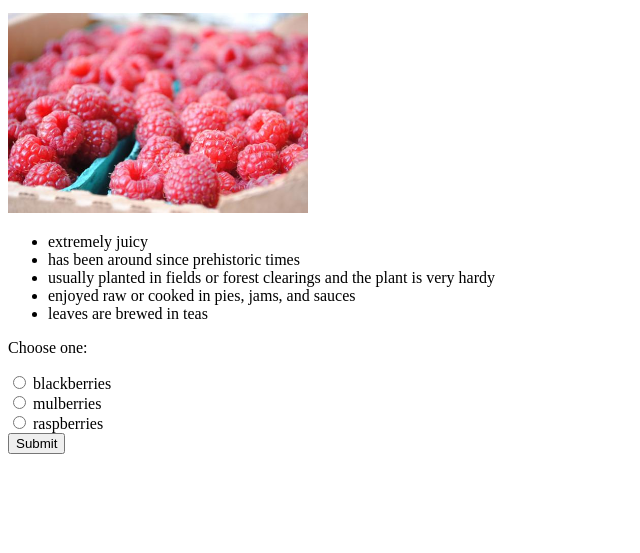
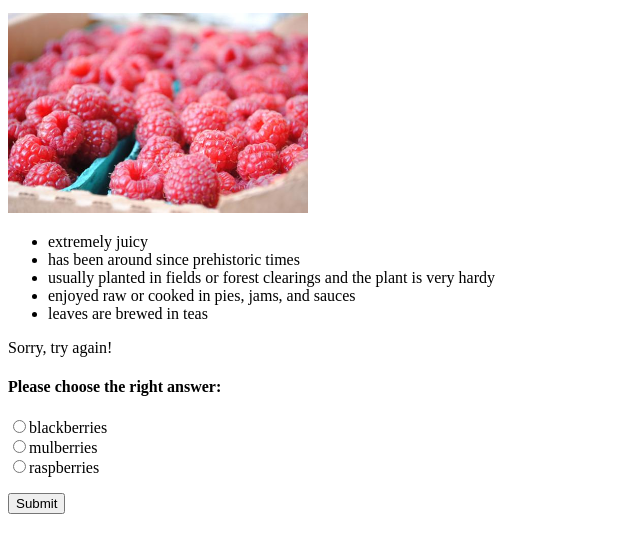
Before and after one commit to cheever100/Fruit-Flash, a plain HTML site: page index.html in a window 1280 px wide. Both pictures are taken after a click on the button "Submit". Shown: the part 101-654 px from the top of the page, without its empty margins (0-640 px from the left). Drawn offline with nearby package versions, Linux system fonts and the light colour scheme.

Commit message:
updated index and js for quiz 1

```diff
--- a/index.html
+++ b/index.html
@@ -22,16 +22,23 @@
 	<li>enjoyed raw or cooked in pies, jams, and sauces</li>
 	<li>leaves are brewed in teas</li>
 </ul>
-<p>Choose one:</p>
-<form>
-  <input type="radio" name="berry" value="blackberries"> blackberries
- 	<br>
-  <input type="radio" name="berry" value="mulberries"> mulberries
-  	<br>
-  <input type="radio" name="berry" value="raspberries" class="yes"> raspberries
-  	<br>
-  <input type="submit" value="Submit">
-</form>
+
+	<div id="answer_box"></div>
+    <p>
+    <h4>Please choose the right answer:</h4>
+<!--         <label><input type="radio" name="berry" value="incorrect.">blackberries</label>
+        <br>
+        <label><input type="radio" name="berry" value="incorrect.">mulberries</label>
+        <br>
+        <label><input type="radio" name="berry" value="CORRECT!">raspberries</label> -->
+        <label><input type="radio" name="berry" value="blackberries">blackberries</label>
+        <br>
+        <label><input type="radio" name="berry" value="mulberries">mulberries</label>
+        <br>
+        <label><input type="radio" name="berry" value="raspberries">raspberries</label>
+        <br>
+    </p>
+    <p><input type="button" value="Submit"></p>
 
 </body>
 
--- a/js/main.js
+++ b/js/main.js
@@ -1,40 +1,16 @@
-
-
+var answers = {q1:"raspberries"}
 
 $(document).ready(function(){
+        $("input[type='button']").click(function(){
+        	var radioValue = $("input[name='berry']:checked").val();
 
-	$(document).submit(function(e){
-		e.preventDefault();
+            if( radioValue == answers.q1 ) {
 
-		if($("input[type='radio'].berryClass").is(':checked')) {
-    	var card_type = $("input[type='radio'].berryClass:checked").val();
-    	alert(card_type);
-		}
+            	$("#answer_box").html("Good job!");
+            } else {
 
-		// if( $(this).hasClass("yes")) {
-		// 	alert("You are correct!");
-		// } else {
-		// 	alert("Sorry, try again.");
-		// }
-	});
+            	$("#answer_box").html("Sorry, try again!");
+            }
+        });
 
- });
-
-
-
-// $(document).ready(function(){
-//     $("form").click(function(){
-//         alert($("p").hasClass("yes"));
-//     });
-// });
-
-// //from StackOverFlow
-// <input type="radio" class="radioBtnClass" name="numbers" value="1" />1<br/>
-// <input type="radio" class="radioBtnClass" name="numbers" value="2" />2<br/>
-// <input type="radio" class="radioBtnClass" name="numbers" value="3" />3<br/>
-// //This will return, checked radio button value.
-
-// if($("input[type='radio'].radioBtnClass").is(':checked')) {
-//     var card_type = $("input[type='radio'].radioBtnClass:checked").val();
-//     alert(card_type);
-// }
+    });
```
